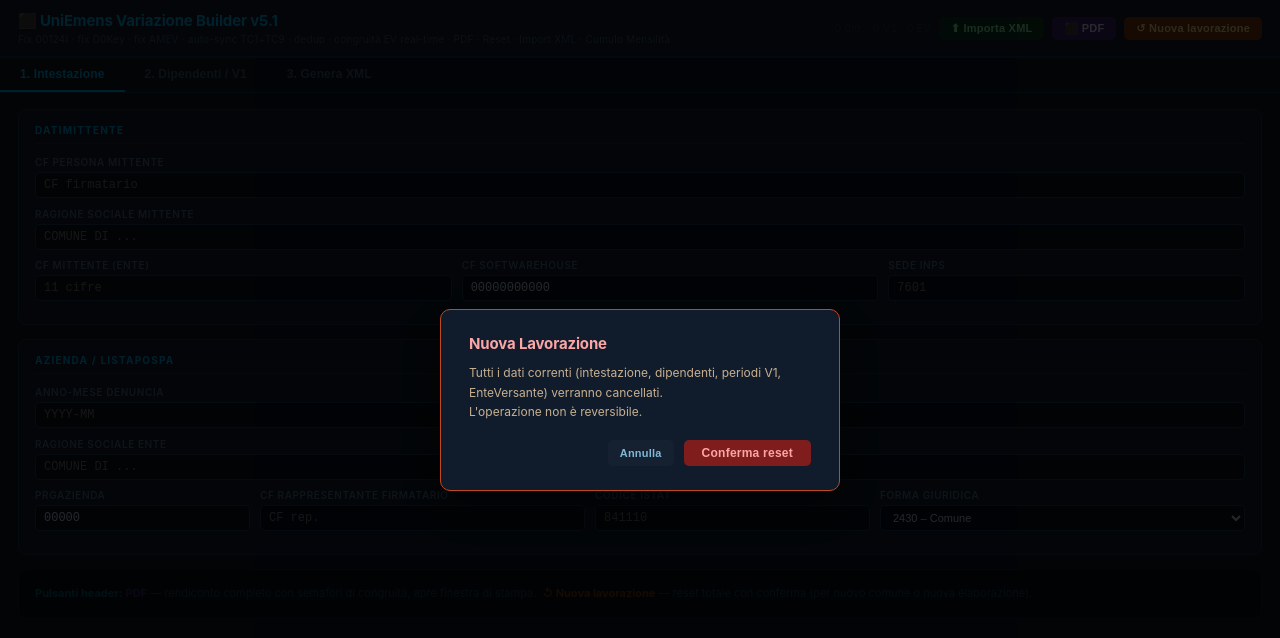
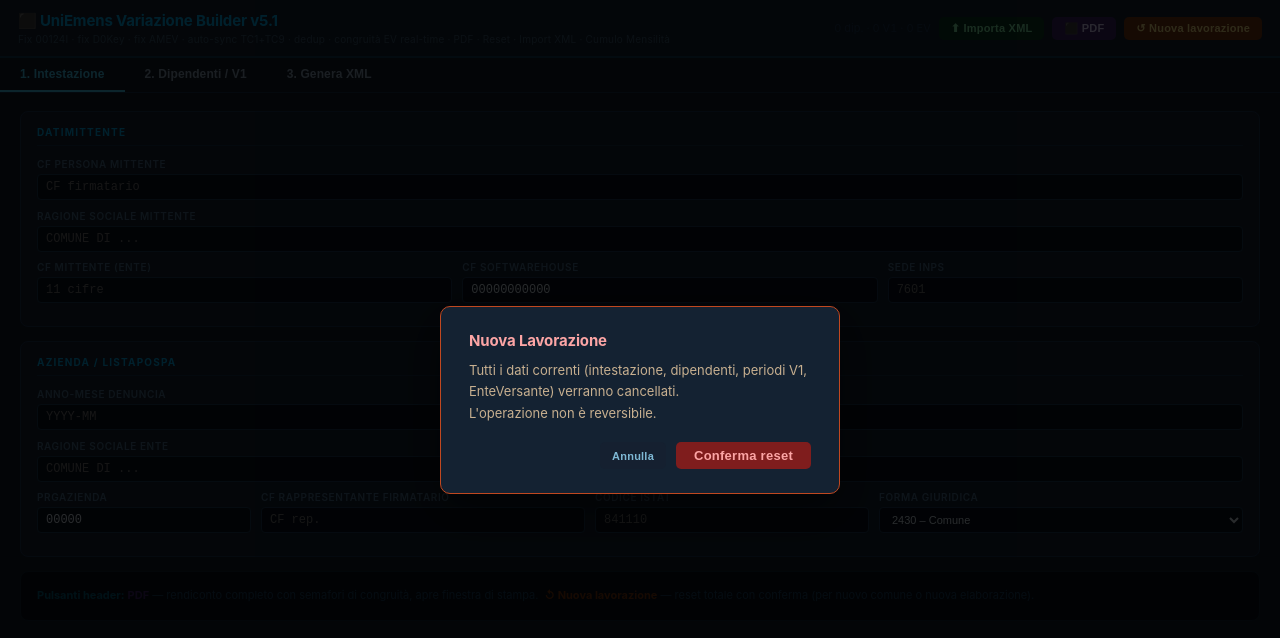
Before and after one commit to Annaluca17/uniemens-builder, a React (Vite) app: page / in a window 1280 px wide. Both pictures are taken after a click on the button "↺ Nuova lavorazione". Shown: the top 638 px of the page. Built offline with nearby package versions, Linux system fonts and the light colour scheme.

Commit message:
Add files via upload

```diff
--- a/src/UniEmensBuilder.jsx
+++ b/src/UniEmensBuilder.jsx
@@ -425,20 +425,20 @@
 ═══════════════════════════════════════════ */
 const C = {
   /* ── Shell ── */
-  app:   { fontFamily: "'Inter','Segoe UI',system-ui,sans-serif", fontSize: "13px", background: "#0C1520", color: "#C2D8EC", minHeight: "100vh", display: "flex", flexDirection: "column" },
+  app:   { fontFamily: "'Inter','Segoe UI',system-ui,sans-serif", fontSize: "14px", background: "#111C28", color: "#DCE8F2", minHeight: "100vh", display: "flex", flexDirection: "column" },
 
   /* ── Header ── */
-  hdr:   { background: "#101C2C", borderBottom: "2px solid #00AEEF33", padding: "11px 18px", display: "flex", alignItems: "center", gap: "12px" },
+  hdr:   { background: "#142232", borderBottom: "2px solid #00AEEF33", padding: "11px 18px", display: "flex", alignItems: "center", gap: "12px" },
   hdrT:  { fontSize: "15px", fontWeight: "700", color: "#00AEEF", letterSpacing: "-0.01em" },
   hdrS:  { fontSize: "10px", color: "#3A5870", marginTop: "3px", letterSpacing: "0.02em" },
 
   /* ── Tabs ── */
-  tabs:  { display: "flex", background: "#0C1520", borderBottom: "1px solid #17304A" },
-  tab:   (a) => ({ padding: "9px 20px", cursor: "pointer", fontSize: "12px", fontWeight: "600", border: "none", background: "transparent", color: a ? "#00AEEF" : "#3A5870", borderBottom: a ? "2px solid #00AEEF" : "2px solid transparent", letterSpacing: "0.01em", transition: "color 150ms" }),
+  tabs:  { display: "flex", background: "#111C28", borderBottom: "1px solid #17304A" },
+  tab:   (a) => ({ padding: "9px 20px", cursor: "pointer", fontSize: "12px", fontWeight: "600", border: "none", background: "transparent", color: a ? "#42C8F0" : "#8DA4B8", borderBottom: a ? "2px solid #42C8F0" : "2px solid transparent", letterSpacing: "0.01em", transition: "color 150ms" }),
 
   /* ── Body / Sections ── */
-  body:  { flex: 1, overflowY: "auto", padding: "16px 18px" },
-  sec:   { background: "#101C2C", border: "1px solid #1A3450", borderRadius: "8px", padding: "14px 16px", marginBottom: "14px" },
+  body:  { flex: 1, overflowY: "auto", padding: "18px 20px" },
+  sec:   { background: "#142232", border: "1px solid #1A3450", borderRadius: "8px", padding: "14px 16px", marginBottom: "14px" },
   sT:    { fontSize: "10px", fontWeight: "700", color: "#00AEEF", textTransform: "uppercase", letterSpacing: "1.2px", marginBottom: "12px", paddingBottom: "7px", borderBottom: "1px solid #17304A" },
   row:   { display: "flex", flexWrap: "wrap", gap: "10px", marginBottom: "9px" },
 
@@ -446,10 +446,10 @@
   lbl:   { fontSize: "10px", color: "#4A6E8C", textTransform: "uppercase", letterSpacing: "0.6px", marginBottom: "4px", display: "block", fontWeight: "600" },
 
   /* ── Inputs ── */
-  inp:   { background: "#070F1C", border: "1px solid #1C3A56", borderRadius: "4px", color: "#C2D8EC", padding: "5px 8px", fontSize: "12px", fontFamily: "'Courier New',monospace", outline: "none", width: "100%", boxSizing: "border-box" },
+  inp:   { background: "#070F1C", border: "1px solid #1C3A56", borderRadius: "4px", color: "#DCE8F2", padding: "5px 8px", fontSize: "12px", fontFamily: "'Courier New',monospace", outline: "none", width: "100%", boxSizing: "border-box" },
   inpG:  { background: "#04130A", border: "1px solid #0E4228", borderRadius: "4px", color: "#7EE8A4", padding: "5px 8px", fontSize: "12px", fontFamily: "'Courier New',monospace", outline: "none", width: "100%", boxSizing: "border-box" },
   inpR:  { background: "#160606", border: "1px solid #581818", borderRadius: "4px", color: "#FCA5A5", padding: "5px 8px", fontSize: "12px", fontFamily: "'Courier New',monospace", outline: "none", width: "100%", boxSizing: "border-box" },
-  sel:   { background: "#070F1C", border: "1px solid #1C3A56", borderRadius: "4px", color: "#C2D8EC", padding: "5px 8px", fontSize: "11px", outline: "none", width: "100%", boxSizing: "border-box" },
+  sel:   { background: "#070F1C", border: "1px solid #1C3A56", borderRadius: "4px", color: "#DCE8F2", padding: "5px 8px", fontSize: "11px", outline: "none", width: "100%", boxSizing: "border-box" },
 
   /* ── Buttons
        p = primary (ocean)   s = success (emerald)  x = danger (red)
@@ -465,8 +465,8 @@
 
   /* ── Cards ── */
   card:  { background: "#0E1B2A", border: "1px solid #1A3450", borderRadius: "6px", marginBottom: "8px", overflow: "hidden" },
-  cHdr:  { padding: "10px 14px", display: "flex", alignItems: "center", justifyContent: "space-between", cursor: "pointer", background: "#0B1622" },
-  cBody: { padding: "13px 14px" },
+  cHdr:  { padding: "12px 16px", display: "flex", alignItems: "center", justifyContent: "space-between", cursor: "pointer", background: "#1B2A39" },
+  cBody: { padding: "15px 16px" },
 
   /* ── Sub-sections ── */
   sub:   { background: "#070F1C", border: "1px solid #172E46", borderRadius: "5px", padding: "10px 12px", marginBottom: "10px" },
@@ -475,15 +475,15 @@
   /* ── Tables ── */
   th:    { background: "#050D18", padding: "4px 7px", textAlign: "left", color: "#2D5270", fontWeight: "700", fontSize: "10px", borderBottom: "1px solid #172E46", whiteSpace: "nowrap" },
   thR:   { background: "#150506", padding: "4px 7px", textAlign: "right", color: "#7A4040", fontWeight: "700", fontSize: "10px", borderBottom: "1px solid #172E46", whiteSpace: "nowrap" },
-  td:    { padding: "4px 5px", borderBottom: "1px solid #0D1C2C", verticalAlign: "top" },
-  tdR:   { padding: "4px 5px", borderBottom: "1px solid #0D1C2C", verticalAlign: "top", textAlign: "right", fontFamily: "monospace" },
+  td:    { padding: "6px 6px", borderBottom: "1px solid #132638", verticalAlign: "top" },
+  tdR:   { padding: "6px 6px", borderBottom: "1px solid #132638", verticalAlign: "top", textAlign: "right", fontFamily: "monospace" },
   sumRow:(s) => ({ background: s==="over"?"#280A0A":s==="under"?"#191300":"#051A0C", fontWeight: "700" }),
 
   /* ── Badges — pill shape per design system ── */
   bdg:   (c) => ({ background: c+"28", color: c, padding: "2px 9px", borderRadius: "9999px", fontSize: "10px", fontWeight: "700", fontFamily: "monospace", whiteSpace: "nowrap" }),
 
   /* ── Misc ── */
-  mono:  { fontFamily: "monospace", fontSize: "11px" },
+  mono:  { fontFamily: "Inter, ui-monospace, SFMono-Regular, Menlo, Consolas, monospace", fontSize: "12px", fontVariantNumeric: "tabular-nums" },
   empty: { textAlign: "center", color: "#1E3A58", padding: "32px", fontSize: "12px", fontStyle: "italic" },
 
   /* ── Alerts — e=error  o=ok  (default)=warning ── */
@@ -497,7 +497,7 @@
 
   /* ── Modal ── */
   modal:    { position: "fixed", inset: 0, background: "#000000D0", display: "flex", alignItems: "center", justifyContent: "center", zIndex: 1000 },
-  modalBox: { background: "#101C2C", border: "1px solid #C04820", borderRadius: "10px", padding: "24px 28px", maxWidth: "400px", width: "90%", boxShadow: "0 16px 48px rgba(0,0,0,0.5)" },
+  modalBox: { background: "#142232", border: "1px solid #C04820", borderRadius: "10px", padding: "24px 28px", maxWidth: "400px", width: "90%", boxShadow: "0 16px 48px rgba(0,0,0,0.5)" },
 };
 
 /* ════ FIELD ════ */
@@ -753,7 +753,7 @@
         </div>
         <div style={{...C.row,alignItems:"center"}}>
           <div style={{display:"flex",alignItems:"center",gap:"6px"}}>
-            <input type="checkbox" checked={p.hasPartTime} onChange={e=>updPer(dip.id,p.id,"hasPartTime",e.target.checked)} style={{cursor:"pointer"}}/>
+            <input type="checkbox" checked={p.hasPartTime} onChange={e=>updPer(dip.id,p.id,"hasPartTime",e.target.checked)} style={{cursor:"pointer", transform:"translateY(0)"}}/>
             <span style={{fontSize:"11px",color:"#7AB8D4"}}>Part-time</span>
           </div>
           {p.hasPartTime&&<>
@@ -880,7 +880,7 @@
                 </tr>
               </tbody>
             </table>
-            <div style={{fontSize:"9px",color:"#1E4A64",padding:"4px 9px"}}>
+            <div style={{fontSize:"11px",color:"#A9C0CF",padding:"7px 11px"}}>
               Valori negativi = margine residuo. Valori positivi = eccesso da correggere prima del passaggio al sw INPS.
             </div>
           </div>
@@ -986,7 +986,7 @@
               </div>
               <div style={{...C.row,alignItems:"center"}}>
                 <div style={{display:"flex",alignItems:"center",gap:"6px"}}>
-                  <input type="checkbox" checked={inq.hasPartTime} onChange={e=>setInq("hasPartTime",e.target.checked)} style={{cursor:"pointer"}}/>
+                  <input type="checkbox" checked={inq.hasPartTime} onChange={e=>setInq("hasPartTime",e.target.checked)} style={{cursor:"pointer", transform:"translateY(0)"}}/>
                   <span style={{fontSize:"11px",color:"#7AB8D4"}}>Part-time</span>                </div>
                 {inq.hasPartTime&&<>
                   <F label="Tipo PT" value={inq.TipoPartTime} onChange={v=>setInq("TipoPartTime",v)} opts={TIPO_PT} w="176px"/>
@@ -1136,7 +1136,7 @@
                   })}
                   {years.length>1&&(
                     <tr style={{background:"#060D18",fontWeight:"700",borderTop:"2px solid #17304A"}}>
-                      <td style={{...C.td,color:"#00AEEF",fontSize:"9px",position:"sticky",left:0,background:"#060D18"}}>TOTALE</td>
+                      <td style={{...C.td,color:"#00AEEF",fontSize:"13px",position:"sticky",left:0,background:"#15222F"}}>TOTALE</td>
                       <td style={{...C.tdR,color:"#6EE7C4",fontSize:"10px"}}>{toIt(String(sumTot("tc1Imp")))}</td>
                       <td style={{...C.tdR,color:"#6EE7C4",fontSize:"10px"}}>{toIt(String(sumTot("tc1Cont")))}</td>
                       <td style={{...C.tdR,color:"#6EE7C4",fontSize:"10px"}}>{toIt(String(sumTot("tc9Imp")))}</td>
@@ -1155,7 +1155,7 @@
             <div style={{display:"flex",gap:"8px",justifyContent:"flex-end",marginTop:"8px"}}>
               <button style={C.btn()} onClick={()=>setCumuloModal(null)}>Annulla</button>
               <button style={C.btn()} onClick={()=>setCumuloModal(p=>({...p,step:2}))}>← Rivedi totali</button>
-              <button style={{...C.btn("s"),padding:"5px 16px",fontSize:"12px"}} onClick={confirmCumulo}>✓ Conferma e aggiungi V1</button>
+              <button style={{...C.btn("s"),padding:"5px 16px",fontSize:"13px"}} onClick={confirmCumulo}>✓ Conferma e aggiungi V1</button>
             </div>
           </>
         );
@@ -1238,7 +1238,7 @@
                           return{...p,selected:s};
                         })}>
                         <td style={{...C.td,textAlign:"center"}}>
-                          <input type="checkbox" readOnly checked={sel} style={{cursor:"pointer"}}/>
+                          <input type="checkbox" readOnly checked={sel} style={{cursor:"pointer", transform:"translateY(0)"}}/>
                         </td>
                         <td style={{...C.td,fontFamily:"monospace",fontSize:"11px",color:sel?"#86EFAC":"#3A7060"}}>{w.CFLavoratore||"—"}</td>
                         <td style={{...C.td,color:sel?"#A7F3D0":"#4A8A70"}}>{w.Cognome||"—"}</td>
@@ -1284,13 +1284,13 @@
         <div style={C.modal}>
           <div style={C.modalBox}>
             <div style={{fontSize:"15px",fontWeight:"700",color:"#FCA5A5",marginBottom:"10px",letterSpacing:"-0.01em"}}>Nuova Lavorazione</div>
-            <div style={{fontSize:"12px",color:"#C8B090",marginBottom:"18px",lineHeight:"1.65"}}>
+            <div style={{fontSize:"13px",color:"#C8B090",marginBottom:"18px",lineHeight:"1.65"}}>
               Tutti i dati correnti (intestazione, dipendenti, periodi V1, EnteVersante) verranno cancellati.<br/>
               L'operazione non è reversibile.
             </div>
             <div style={{display:"flex",gap:"10px",justifyContent:"flex-end"}}>
               <button style={C.btn()} onClick={()=>setShowReset(false)}>Annulla</button>
-              <button style={{...C.btn("x"),padding:"6px 18px",fontSize:"12px"}} onClick={doReset}>Conferma reset</button>
+              <button style={{...C.btn("x"),padding:"6px 18px",fontSize:"13px"}} onClick={doReset}>Conferma reset</button>
             </div>
           </div>
         </div>
@@ -1352,14 +1352,14 @@
 
         {tab===1&&<>
           <div style={{display:"flex",justifyContent:"flex-end",marginBottom:"10px"}}>
-            <button style={{...C.btn("p"),padding:"6px 16px",fontSize:"12px"}} onClick={addDip}>+ Aggiungi dipendente</button>
+            <button style={{...C.btn("p"),padding:"6px 16px",fontSize:"13px"}} onClick={addDip}>+ Aggiungi dipendente</button>
           </div>
           {dips.length===0&&<div style={C.empty}>Nessun dipendente.</div>}
           {dips.map(dip=>(
             <div key={dip.id} style={C.card}>
               <div style={C.cHdr} onClick={()=>{setXDip(xDip===dip.id?null:dip.id);setXPer(null);}}>
                 <div style={{display:"flex",gap:"10px",alignItems:"center"}}>
-                  <span style={{...C.mono,color:"#00AEEF",fontWeight:"700",fontSize:"12px"}}>{dip.CFLavoratore||"— CF —"}</span>
+                  <span style={{...C.mono,color:"#00AEEF",fontWeight:"700",fontSize:"13px"}}>{dip.CFLavoratore||"— CF —"}</span>
                   <span style={{color:"#7AB8D4"}}>{dip.Cognome||"Cognome"} {dip.Nome||"Nome"}</span>
                   <span style={{...C.bdg("#10B981"),fontSize:"9px"}}>{dip.periodi.length} V1</span>
                   {dip.periodi.some(p=>hasWarn(p))&&<span style={{...C.bdg("#EF4444"),fontSize:"9px"}}>⚠ CONGRUITÀ</span>}
```
